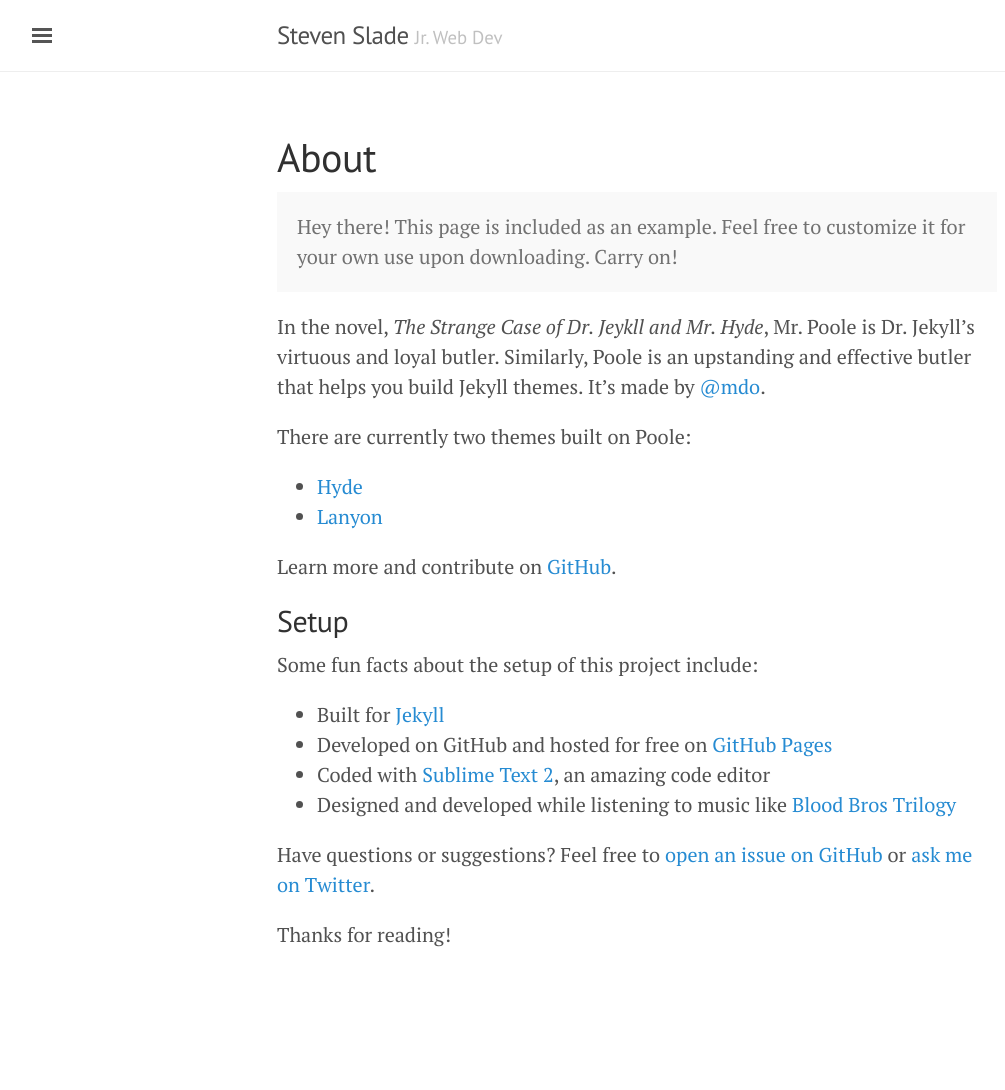
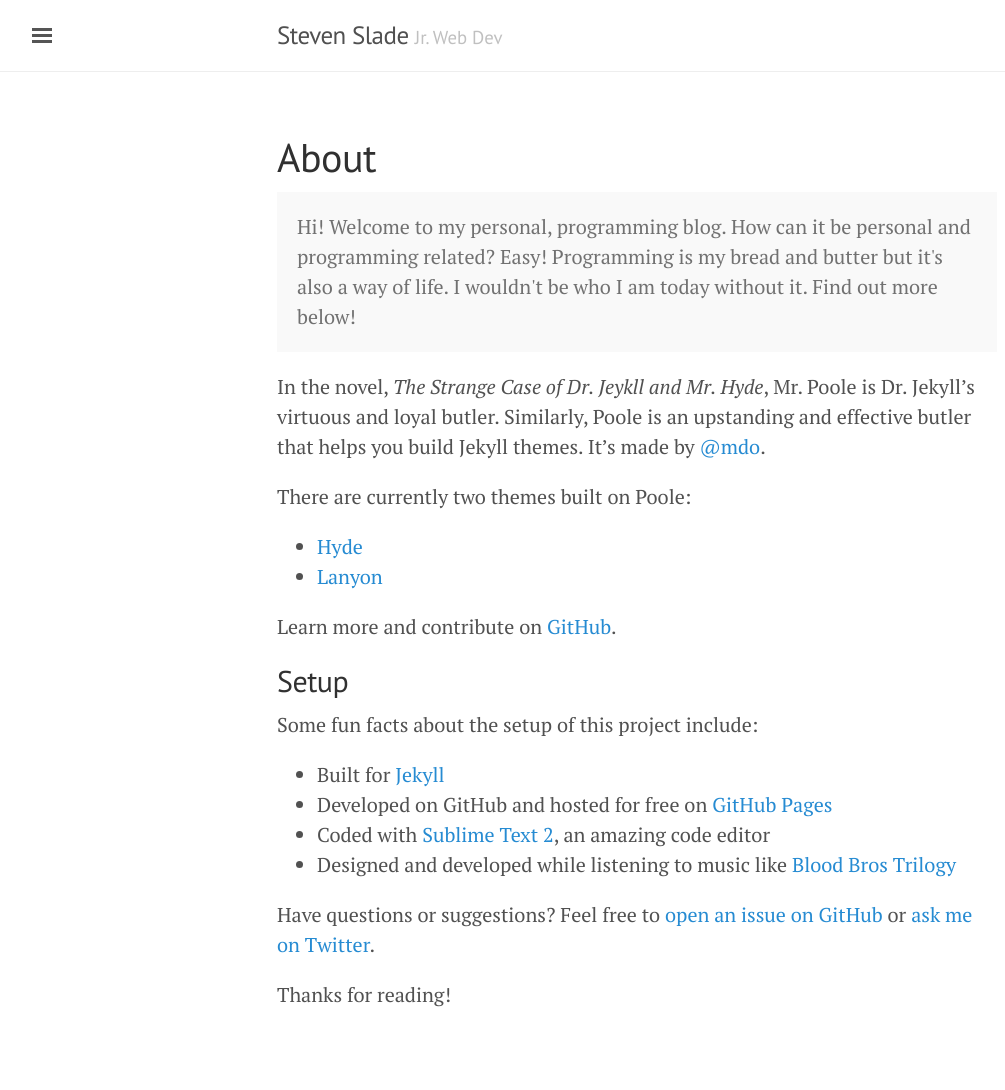
Before and after one commit to stevenpslade/stevenpslade.github.io, a Jekyll site: the page built from about.md, in a window 1280 px wide. Shown: the whole page, without its empty margins (3-1008 px from the left). Built offline with Jekyll 4.4.1, drawn with Linux system fonts in a browser that asks for light colours; before the commit the page ends 1030 px from its top, so only the background shows below that.

```diff
--- a/_config.yml
+++ b/_config.yml
@@ -9,7 +9,7 @@ title:               Steven Slade
 tagline:             'Jr. Web Dev'
 description:         '<a href="https://ca.linkedin.com/in/stevenslade" target="_blank">LinkedIn</a> / <a href="https://www.visualcv.com/stevenpslade" target="_blank">CV</a></br>Twitter: <a href="https://twitter.com/stevenpslade" target="_blank">@stevenpslade</a></br>Github: <a href="https://github.com/stevenpslade" target="_blank">stevenpslade</a>'
 url:                 http://stevenpslade.github.io/
-baseurl:             'http://stevenpslade.github.io'
+baseurl:             ''
 paginate:            2
 gems:                [jekyll-paginate]
 
--- a/_includes/sidebar.html
+++ b/_includes/sidebar.html
@@ -25,10 +25,10 @@
       {% endif %}
     {% endfor %}
 
-    <a class="sidebar-nav-item" href="{{ site.github.repo }}/archive/v{{ site.version }}.zip">Download</a>
+<!--     <a class="sidebar-nav-item" href="{{ site.github.repo }}/archive/v{{ site.version }}.zip">Download</a>
     <a class="sidebar-nav-item" href="{{ site.github.repo }}">GitHub project</a>
     <span class="sidebar-nav-item">Currently v{{ site.version }}</span>
-  </nav>
+  </nav> -->
 
   <div class="sidebar-item">
     <p>
--- a/about.md
+++ b/about.md
@@ -4,7 +4,7 @@ title: About
 ---
 
 <p class="message">
-  Hey there! This page is included as an example. Feel free to customize it for your own use upon downloading. Carry on!
+  Hi! Welcome to my personal, programming blog. How can it be personal and programming related? Easy! Programming is my bread and butter but it's also a way of life. I wouldn't be who I am today without it. Find out more below!
 </p>
 
 In the novel, *The Strange Case of Dr. Jeykll and Mr. Hyde*, Mr. Poole is Dr. Jekyll's virtuous and loyal butler. Similarly, Poole is an upstanding and effective butler that helps you build Jekyll themes. It's made by [@mdo](https://twitter.com/mdo).
```
Also changed, not shown: public/projects.md (added, +6 -0 lines).
